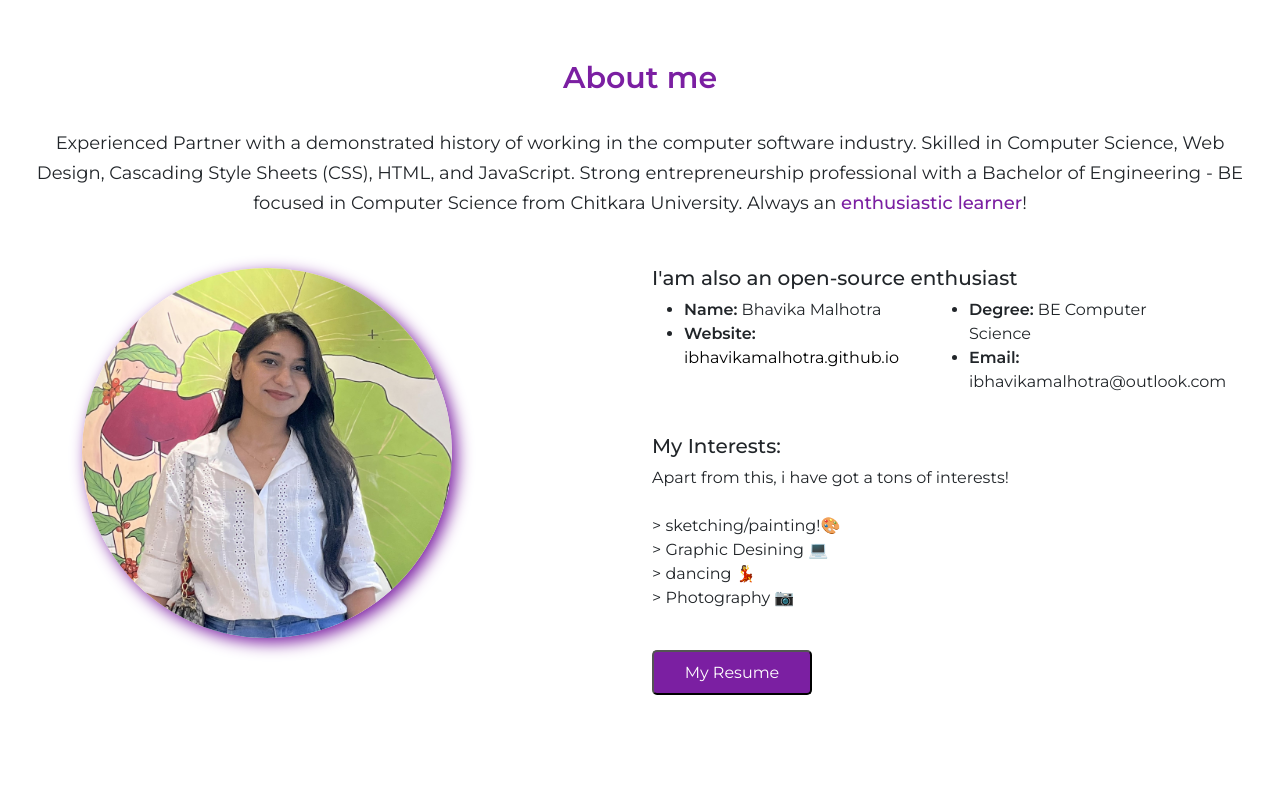
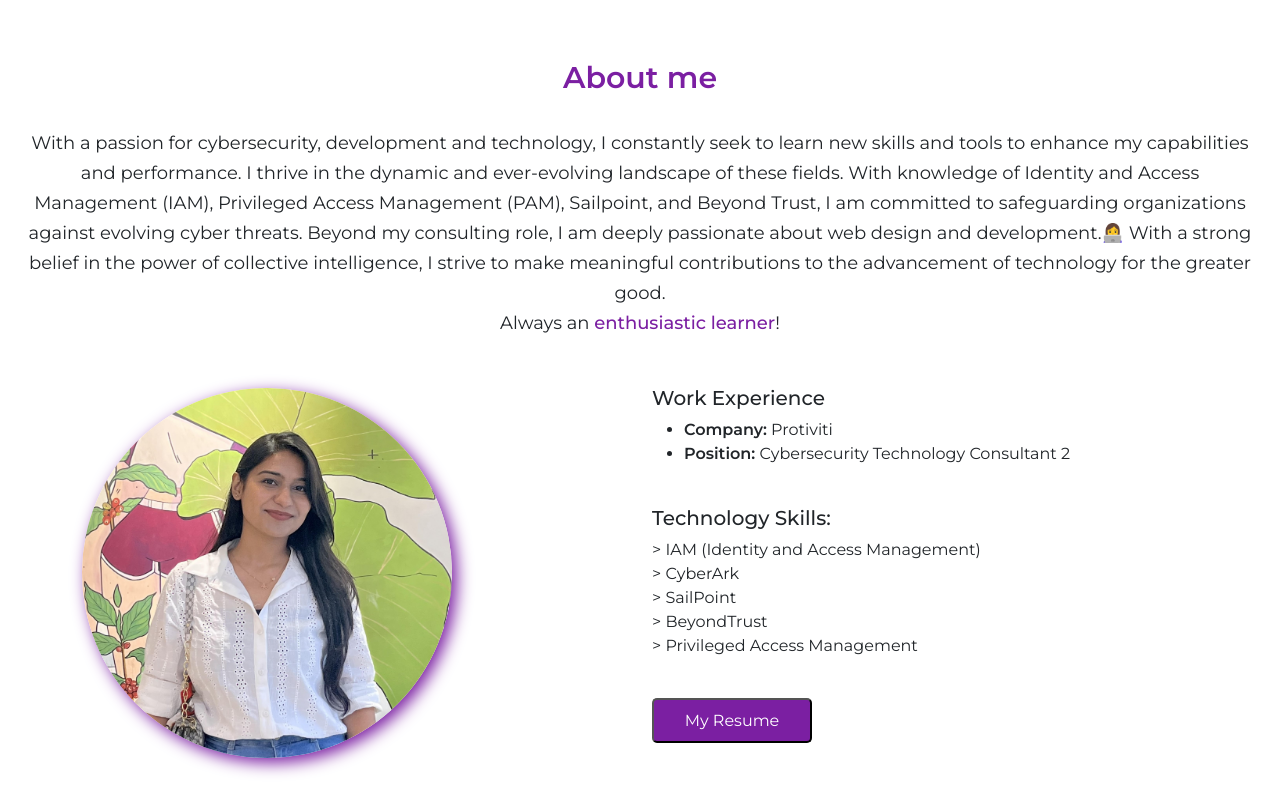
Before and after one commit to ibhavikamalhotra/ibhavikamalhotra.github.io, a plain HTML site: page index.html in a window 1280 px wide. Shown: the part 700-1500 px from the top of the page. Drawn offline with nearby package versions, Linux system fonts and the light colour scheme.

Commit message:
Update index.html
Removed the Contact section and updated the work experience.

```diff
--- a/index.html
+++ b/index.html
@@ -20,14 +20,14 @@
          <a href="#about"><li>About</li></a>
          <a href="#skills"><li>Skills</li></a>
          <a href="#projects"><li>Projects</li></a>
-         <a href="#contact"><li>Contact</li></a>
+        <!--<a href="#contact"><li>Contact</li></a>-->
         </ul>
     </nav>
     </header>
     <section class="name">
     <div class="left-content">
             <span id="name-heading" class="animate__animated animate__fadeInLeft">Bhavika Malhotra</span>
-            <span id="name-title" class="animate__animated animate__fadeIn animate__delay-1s">I'm a Developer</span>
+            <span id="name-title" class="animate__animated animate__fadeIn animate__delay-1s">I'm a Developer/Designer</span>
             <span id="social-icons">
            <a href="https://www.linkedin.com/in/ibhavikamalhotra/"> <i class="fab fa-linkedin-in animate__animated animate__rotateIn animate__delay-1s"></i></a>
            <a href="https://github.com/ibhavikamalhotra"> <i class="fab fa-github animate__animated animate__rotateIn animate__delay-1s"></i></a>
@@ -40,10 +40,10 @@
        <h1 class="about-heading">About me</h1>
        <br/>
        <div class="about-para ">
-        Experienced Partner with a demonstrated history of working in the computer software industry.
-         Skilled in  Computer Science, Web Design, Cascading Style Sheets (CSS), HTML, and JavaScript. Strong entrepreneurship
-         professional with a Bachelor of Engineering - BE focused in Computer Science from Chitkara University.
-          Always an <span style="color: #7B1FA2;font-weight: 500;">enthusiastic learner</span>!
+        With a passion for cybersecurity, development and technology, I constantly seek to learn new skills and tools to enhance my capabilities and performance. I thrive in the dynamic and ever-evolving landscape of these fields.
+With knowledge of Identity and Access Management (IAM), Privileged Access Management (PAM), Sailpoint, and Beyond Trust, I am committed to safeguarding organizations against evolving cyber threats. Beyond my consulting role, I am deeply passionate about web design and development.👩‍💻
+With a strong belief in the power of collective intelligence, I strive to make meaningful contributions to the advancement of technology for the greater good.
+         <br/> Always an <span style="color: #7B1FA2;font-weight: 500;">enthusiastic learner</span>!
        </div>
 
             <div class="container">
@@ -56,55 +56,59 @@
 
                     <div class="col-lg-6" id="interest">
                         <div class="text-container">
-                            <h5 class="mt-5 ">I'am also an open-source enthusiast</h5>
+                            <h5 class="mt-5 ">Work Experience</h5>
                             <div class="row">
-                                <div class="col-lg-6 ">
+                                <div class="col-lg-10">
                                     <ul>
-                                        <li><span class="boldclass">Name:</span> Bhavika Malhotra</li>
+                                        <li><span class="boldclass">Company:</span> Protiviti</li>
 
-                                        <li><span class="boldclass">Website:</span> <a href="https://ibhavikamalhotra.github.io" style="text-decoration: none; color: black;">ibhavikamalhotra.github.io</a></li>
+                                       <li><span class="boldclass">Position:</span> Cybersecurity Technology Consultant 2 </li>
                                     </ul>
                                 </div>
-                                <div class="col-lg-6">
+                                <!--<div class="col-lg-6">
                                     <ul>
 
                                         <li><span class="boldclass">Degree:</span> BE Computer Science</li>
                                         <li><span class="boldclass">Email:</span> ibhavikamalhotra@outlook.com</li>
                                     </ul>
-                                </div>
+                                </div>-->
                             </div>
                             <br/>
-                            <h5>My Interests: </h5>
+                            <h5>Technology Skills: </h5>
                             <ul class="list-unstyled li-space-lg">
-                                <li class="media">
+                                <!--<li class="media">
 
                                     <div class="media-body ">Apart from this, i have got a tons of interests!
                                     </div>
                                 </li>
-                                <br/>
+                                <br/>-->
                                 <li class="media">
 
-                                    <div class="media-body"> > sketching/painting!🎨
+                                    <div class="media-body"> > IAM (Identity and Access Management)
                                     </div>
                                 </li>
                                 <li class="media">
 
-                                    <div class="media-body"> > Graphic Desining 💻
+                                    <div class="media-body"> > CyberArk
                                     </div>
                                 </li>
                                 <li class="media">
 
-                                    <div class="media-body">> dancing 💃
+                                    <div class="media-body">> SailPoint
                                     </div>
                                 </li>
 
 
                                 <li class="media">
 
-                                    <div class="media-body"> > Photography 📷
+                                    <div class="media-body"> > BeyondTrust
                                     </div>
                                 </li>
+                                <li class="media">
 
+                                    <div class="media-body"> > Privileged Access Management
+                                    </div>
+                                </li>
                             </ul>
                         </div>
                         <br/>
@@ -320,7 +324,7 @@ My recent work
   </div>
 </section>
 
-<section id="contact" class="contact">
+<!-- <section id="contact" class="contact">
 <div class="contact-heading">
 Contact me
 </div>
@@ -371,7 +375,7 @@ Contact me
     </div>
     </div>
           </div>
-</section>
+</section> -->
 <hr/>
 <section class="footer">
 
```
